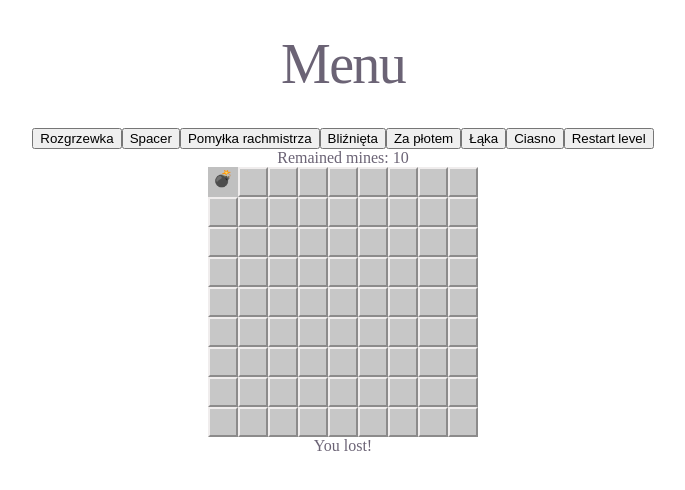
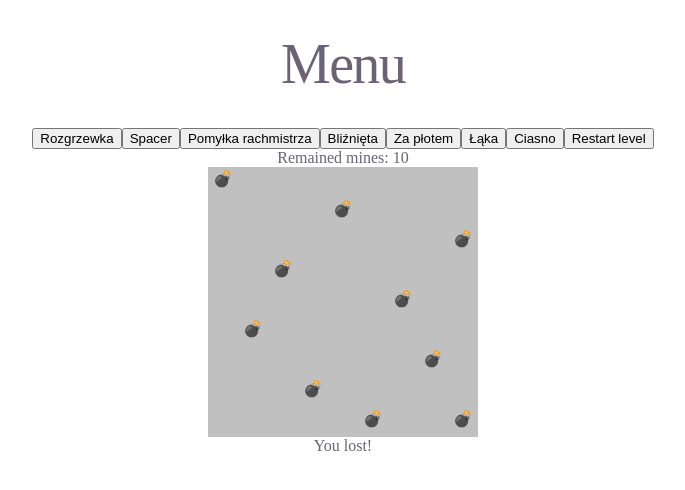
Before and after one commit to michalwarchol/saper, a React (Vite) app: page / in a window 1280 px wide. Both pictures are taken after a click on the element 520 px from the left and 182 px from the top of the page. Shown: the top 490 px of the page, without its empty margins (297-982 px from the left). Built offline with nearby package versions, Linux system fonts and the light colour scheme.

Commit message:
feat(ui): Better board behavior when game is won or lost

```diff
--- a/src/ui/Board/Board.tsx
+++ b/src/ui/Board/Board.tsx
@@ -16,6 +16,7 @@ const createBoardUI = (board: TBoard, onToggleFlag: (index: number) => void, onR
         revealed={board.cells[index].revealed}
         flagged={board.cells[index].flagged}
         adjacent={board.cells[index].adjacent}
+        boardState={board.state}
         onToggleFlag={() =>onToggleFlag(index)}
         onRevealCell={() => onRevealCell(index)}
       />);
--- a/src/ui/Cell/Cell.tsx
+++ b/src/ui/Cell/Cell.tsx
@@ -3,11 +3,13 @@ import type { Cell as TCell } from "../../logic/board";
 import styles from './Cell.module.scss';
 
 type CellProps = TCell & {
+  boardState: 'idle' | 'playing' | 'won' | 'lost';
   onToggleFlag: () => void;
   onRevealCell: () => void;
 }
 
-const Cell: React.FC<CellProps> = ({ adjacent, flagged, mine, revealed, onToggleFlag, onRevealCell }: CellProps) => {
+const Cell: React.FC<CellProps> = ({ adjacent, flagged, mine, revealed, boardState, onToggleFlag, onRevealCell }: CellProps) => {
+  const isGameNotFinished = boardState === 'idle' || boardState === 'playing';
   return (
     <div
       className={styles.cell}
@@ -17,14 +19,28 @@ const Cell: React.FC<CellProps> = ({ adjacent, flagged, mine, revealed, onToggle
       }}
       onClick={() => onRevealCell()}
     >
-      {revealed && (<div className={styles.revealed}>
-        {adjacent > 0 && (<span className={`${styles.adjacent} ${styles['color-' + adjacent]}`}>{adjacent}</span>)}
+      {revealed && isGameNotFinished && (<div className={styles.revealed}>
         {mine && (<span className={styles.mine}>💣</span>)}
       </div>)}
 
-      {!revealed && (<div className={styles.unrevealed}>
+      {revealed && isGameNotFinished &&(<div className={styles.revealed}>
+        {adjacent > 0 && !mine && (<span className={`${styles.adjacent} ${styles['color-' + adjacent]}`}>{adjacent}</span>)}
+      </div>)}
+
+      {!revealed && isGameNotFinished && (<div className={styles.unrevealed}>
         {flagged && (<span className={styles.flag}>🚩</span>)}
       </div>)}
+
+      {boardState === 'won' && mine && (
+        <div className={styles.revealed}>
+          <span className={styles.mine}>🚩</span>
+        </div>
+      )}
+      {boardState === 'lost' && mine && (
+        <div className={styles.revealed}>
+          <span className={styles.mine}>💣</span>
+        </div>
+      )}
     </div>
   )
 }
```
